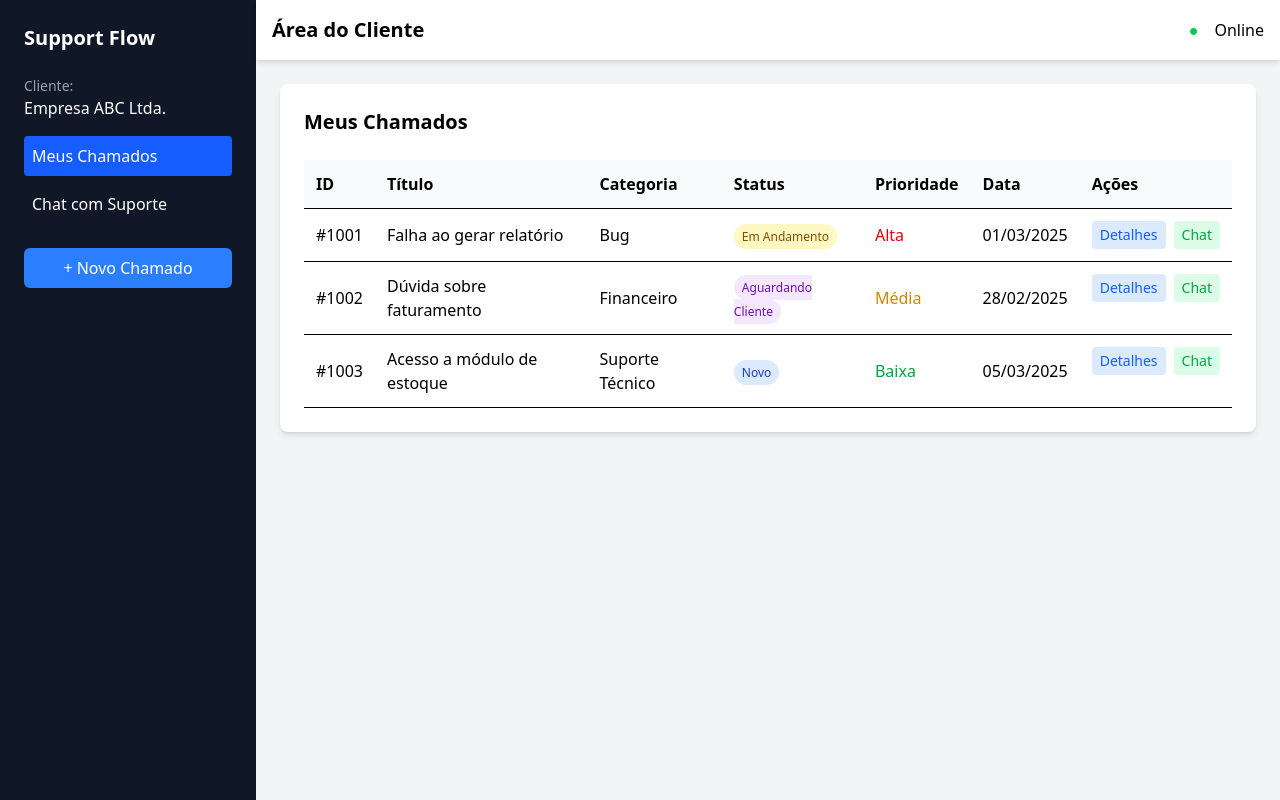
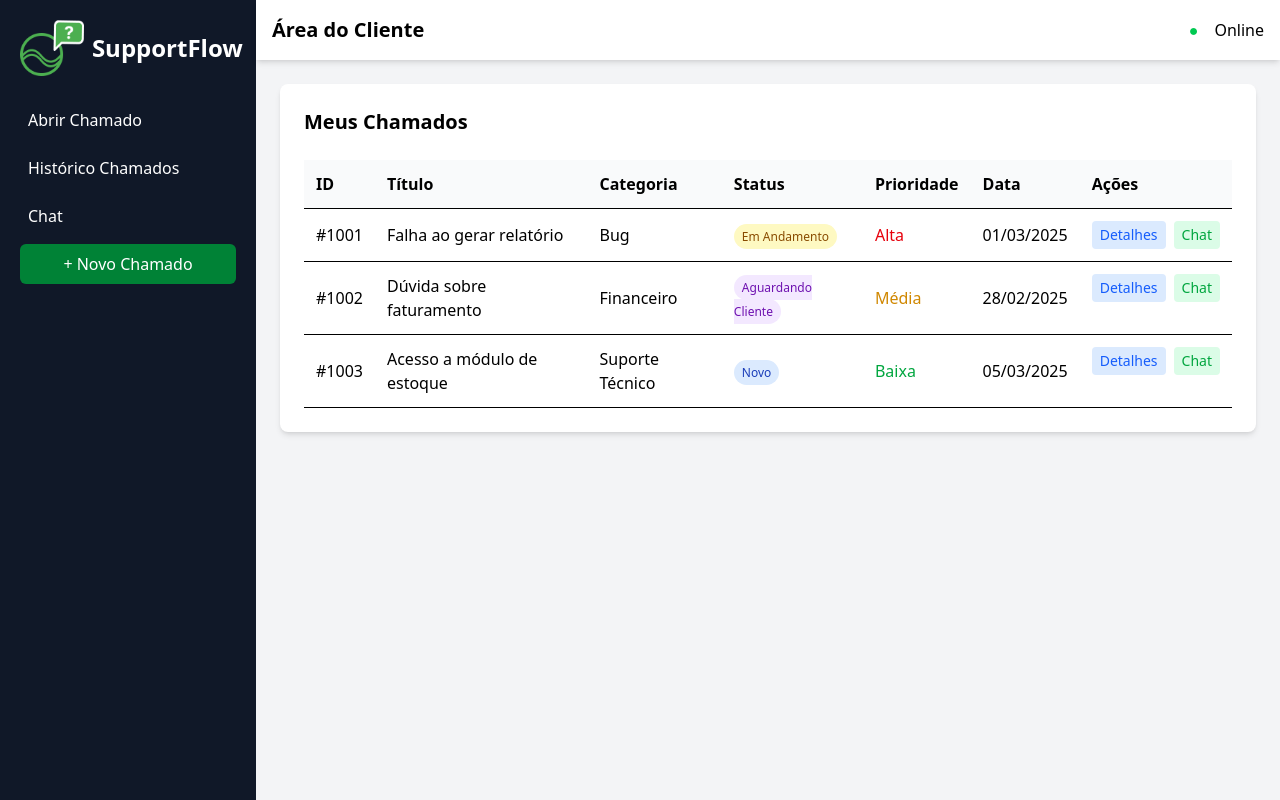
Before and after one commit to Salvadorri/SuportFlow, a React (Vite) app in the folder frontend/: page /dashboardCliente in a window 1280 px wide. Built offline with nearby package versions, Linux system fonts and the light colour scheme.

Commit message:
Mudanca-de-menus

```diff
--- a/frontend/src/components/dashboard/chamadoHistorico.tsx
+++ b/frontend/src/components/dashboard/chamadoHistorico.tsx
@@ -1,5 +1,12 @@
 import { useState } from "react";
 import { Link } from "@tanstack/react-router";
+import logo from "../../assets/logo.png";
+
+const menuItems = [
+  { label: "Abrir Chamado", href: "/criar-chamado" },
+  { label: "Histórico Chamados", href: "/chamados-historico" },
+  { label: "Chat", href: "/chatchamadodash" }
+];
 
 export default function HistoricoChamados() {
   const [chamados, setChamados] = useState([
@@ -139,21 +146,26 @@ export default function HistoricoChamados() {
   return (
     <div className="flex min-h-screen">
       {/* Sidebar */}
-      <div className="w-64 bg-gray-900 text-white p-6">
-        <h2 className="text-xl font-bold mb-4">Support Flow.AI</h2>
+      <aside className="w-64 bg-gray-900 text-white p-5">
+        <div className="flex items-center mb-6">
+          <img src={logo} alt="SupportFlow Logo" className="h-14 w-auto mr-2"/>
+          <h1 className="text-2xl font-bold">SupportFlow</h1>
+        </div>
         <nav>
           <ul>
-            <li className="mb-2 hover:bg-gray-700 p-2 rounded">
-              <Link to="/dashboard" className="text-blue-400 block w-full h-full">
-                Dashboard
-              </Link>
-            </li>
-            <li className="mb-2 hover:bg-gray-700 p-2 rounded">
-              <a href="#" className="text-blue-400">Meus Chamados</a>
-            </li>
+            {menuItems.map((item) => (
+              <li
+                key={item.label}
+                className="mb-2 hover:bg-green-700 p-2 rounded"
+              >
+                <Link to={item.href} className="text-white hover:text-white block w-full h-full">
+                  {item.label}
+                </Link>
+              </li>
+            ))}
           </ul>
         </nav>
-      </div>
+      </aside>
 
       {/* Content */}
       <div className="p-6 bg-gray-100 flex-1">
--- a/frontend/src/components/dashboard/chatchamadodash.tsx
+++ b/frontend/src/components/dashboard/chatchamadodash.tsx
@@ -1,6 +1,12 @@
 import React, { useState, useEffect, useRef } from 'react';
 import { Link } from "@tanstack/react-router";
+import logo from "../../assets/logo.png";
 
+const menuItems = [
+  { label: "Abrir Chamado", href: "/criar-chamado" },
+  { label: "Histórico Chamados", href: "/chamados-historico" },
+  { label: "Chat", href: "/chatchamadodash" }
+];
 interface Chat {
   id: number;
   clientName: string;
@@ -388,20 +394,26 @@ const IntegratedChatDashboard: React.FC = () => {
   return (
     <div className="flex h-screen bg-gray-100">
       {/* Sidebar */}
-      <div className="w-48 bg-gray-800 text-white flex flex-col">
-        <div className="p-4 font-bold">
-          Home
+      <aside className="w-64 bg-gray-900 text-white p-5">
+        <div className="flex items-center mb-6">
+          <img src={logo} alt="SupportFlow Logo" className="h-14 w-auto mr-2"/>
+          <h1 className="text-2xl font-bold">SupportFlow</h1>
         </div>
-        <div className="p-4 font-bold bg-teal-500">
-          Chamados
-        </div>
-        <div className="p-4 font-bold">
-          Chat Atendente
-        </div>
-        <div className="mt-auto p-4 text-sm">
-          Atendente: Carlos Gomes
-        </div>
-      </div>
+        <nav>
+          <ul>
+            {menuItems.map((item) => (
+              <li
+                key={item.label}
+                className="mb-2 hover:bg-green-700 p-2 rounded"
+              >
+                <Link to={item.href} className="text-white hover:text-white block w-full h-full">
+                  {item.label}
+                </Link>
+              </li>
+            ))}
+          </ul>
+        </nav>
+      </aside>
 
       {/* Main Content */}
       <div className="flex-1 flex flex-col">
--- a/frontend/src/components/dashboard/criarChamado.tsx
+++ b/frontend/src/components/dashboard/criarChamado.tsx
@@ -1,24 +1,33 @@
   import { Link } from "@tanstack/react-router";
+  import logo from "../../assets/logo.png";
+
+  const menuItems = [
+    { label: "Abrir Chamado", href: "/criar-chamado" },
+    { label: "Histórico Chamados", href: "/chamados-historico" },
+    { label: "Chat", href: "/chatchamadodash" }
+  ];
 
   const CriarChamado = () => {
     return (
       <div className="flex h-screen">
         {/* Sidebar */}
         <aside className="w-64 bg-gray-900 text-white p-5">
-          <h1 className="text-2xl font-bold mb-6">Support Flow.AI</h1>
+        <div className="flex items-center mb-6">
+          <img src={logo} alt="SupportFlow Logo" className="h-14 w-auto mr-2"/>
+          <h1 className="text-2xl font-bold">SupportFlow</h1>
+        </div>
         <nav>
           <ul>
-              <li className="mb-4 font-semibold">Chamados:</li>
-
-              <li className="mb-2 hover:bg-gray-700 p-2 rounded">
-    <Link to="/dashboard" className="text-blue-400 block w-full h-full">
-      Dashboard
+            {menuItems.map((item) => (
+              <li
+                key={item.label}
+                className="mb-2 hover:bg-green-700 p-2 rounded"
+              >
+                <Link to={item.href} className="text-white hover:text-white block w-full h-full">
+                  {item.label}
                 </Link>
               </li>
-
-              <li className="mb-2 hover:bg-gray-700 p-2 rounded">
-                <a href="#" className="text-blue-400">Meus Chamados</a>
-              </li>
+            ))}
           </ul>
         </nav>
       </aside>
--- a/frontend/src/components/dashboard/dashboardCliente.tsx
+++ b/frontend/src/components/dashboard/dashboardCliente.tsx
@@ -1,6 +1,12 @@
 import React, { useState, useEffect, useRef } from 'react';
 import { Link } from "@tanstack/react-router";
+import logo from "../../assets/logo.png";
 
+const menuItems = [
+  { label: "Abrir Chamado", href: "/criar-chamado" },
+  { label: "Histórico Chamados", href: "/chamados-historico" },
+  { label: "Chat", href: "/chatchamadodash" }
+];
 interface Chamado {
   id: number;
   titulo: string;
@@ -238,31 +244,32 @@ const DashboardCliente: React.FC = () => {
   return (
     <div className="flex min-h-screen bg-gray-100">
       {/* Sidebar */}
-      <div className="w-64 bg-gray-900 text-white p-6">
-        <h2 className="text-xl font-bold mb-6">Support Flow</h2>
-        <div className="mb-4">
-          <p className="text-sm text-gray-400">Cliente:</p>
-          <p className="font-medium">Empresa ABC Ltda.</p>
+      <aside className="w-64 bg-gray-900 text-white p-5 ">
+        <div className="flex items-center mb-6">
+          <img src={logo} alt="SupportFlow Logo" className="h-14 w-auto mr-2"/>
+          <h1 className="text-2xl font-bold">SupportFlow</h1>
         </div>
         <nav>
-          <ul className="space-y-2">
-            <li className={`p-2 rounded cursor-pointer ${aba === 'chamados' ? 'bg-blue-600' : 'hover:bg-gray-700'}`} onClick={() => setAba('chamados')}>
-              Meus Chamados
-            </li>
-            <li className={`p-2 rounded cursor-pointer ${aba === 'chat' ? 'bg-blue-600' : 'hover:bg-gray-700'}`} onClick={() => setAba('chat')}>
-              Chat com Suporte
-            </li>
+          <ul>
+            {menuItems.map((item) => (
+              <li
+                key={item.label}
+                className="mb-2 hover:bg-green-700 p-2 rounded"
+              >
+                <Link to={item.href} className="text-white hover:text-white block w-full h-full">
+                  {item.label}
+                </Link>
+              </li>
+            ))}
           </ul>
         </nav>
-        <div className="mt-auto pt-6">
           <button
             onClick={() => setMostrarFormulario(true)}
-            className="w-full bg-blue-500 hover:bg-blue-600 text-white py-2 px-4 rounded-md"
+            className="w-full bg-green-700 hover:bg-green-500 text-white py-2 px-4 rounded-md"
           >
             + Novo Chamado
           </button>
-        </div>
-      </div>
+      </aside>
 
       {/* Main Content */}
       <div className="flex-1">
@@ -528,7 +535,7 @@ const DashboardCliente: React.FC = () => {
                 </button>
                 <button
                   onClick={abrirChamado}
-                  className="px-4 py-2 bg-blue-500 text-white rounded hover:bg-blue-600"
+                  className="px-4 py-2 bg-green-700 text-white rounded hover:bg-green-500"
                 >
                   Abrir Chamado
                 </button>
--- a/frontend/src/components/dashboard/index.tsx
+++ b/frontend/src/components/dashboard/index.tsx
@@ -233,13 +233,9 @@ const Chamados: React.FC = () => {
   return (
     <div className="flex h-screen overflow-hidden">
       <aside className="w-64 bg-gray-900 text-white p-5">
-        <div className="flex mb-6">
-          <img
-            src={logo}
-            alt="SupportFlowAI Logo"
-            className="h-14 w-auto mr-2 items-center"
-          />
-          <h1 className="text-2xl font-bold mb-6 flex items-end">SupportFlow</h1>
+        <div className="flex items-center mb-6">
+          <img src={logo} alt="SupportFlow Logo" className="h-14 w-auto mr-2"/>
+          <h1 className="text-2xl font-bold">SupportFlow</h1>
         </div>
         <nav>
           <ul>
```
Lines whose indentation alone changed are shown as unchanged.
